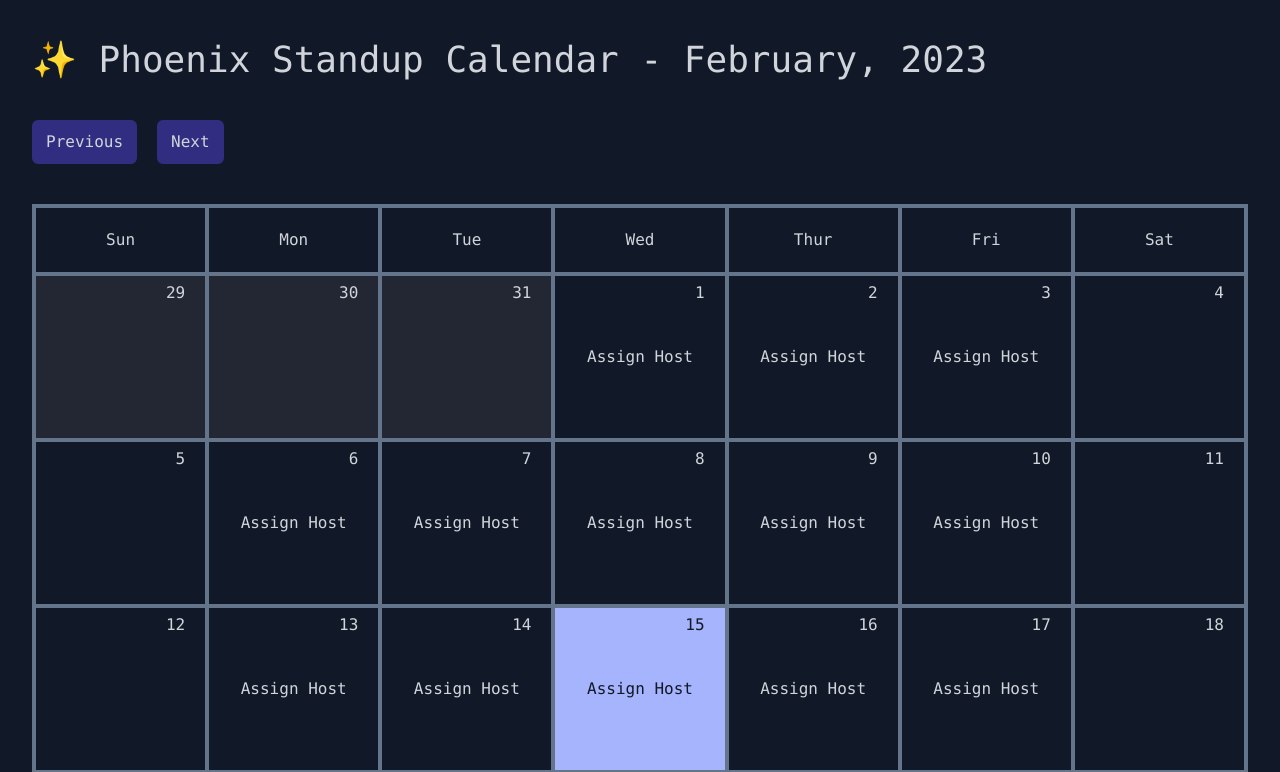
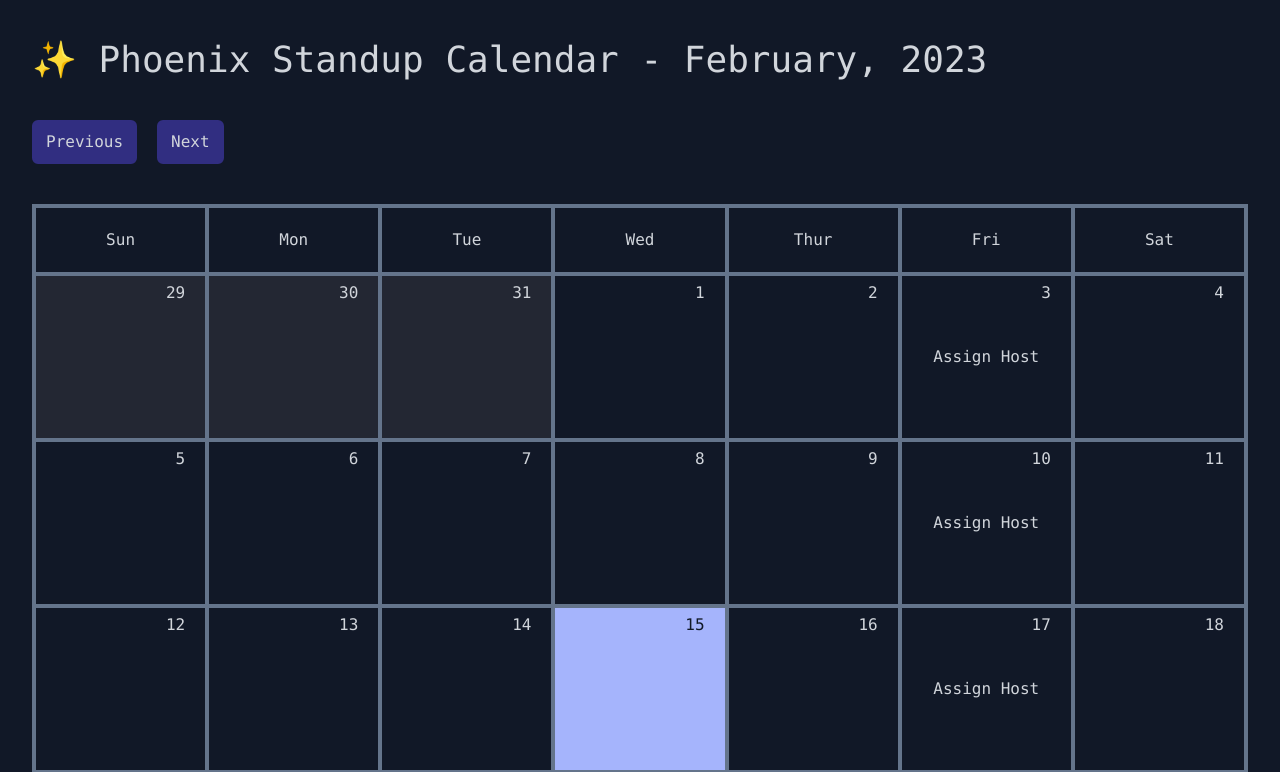
Before and after one commit to seandaniel-uf/calendar, a React (Vite) app: page / in a window 1280 px wide. Shown: the top 772 px of the page. Built offline with nearby package versions, Linux system fonts and the light colour scheme.

Commit message:
unique id, trying to set individual hosts for individual days v2

```diff
--- a/package.json
+++ b/package.json
@@ -11,11 +11,13 @@
   "dependencies": {
     "react": "^18.2.0",
     "react-dom": "^18.2.0",
+    "uuid": "^9.0.0",
     "zustand": "^4.3.3"
   },
   "devDependencies": {
     "@types/react": "^18.0.27",
     "@types/react-dom": "^18.0.10",
+    "@types/uuid": "^9.0.1",
     "@vitejs/plugin-react": "^3.1.0",
     "autoprefixer": "^10.4.13",
     "postcss": "^8.4.21",
--- a/src/components/CalendarDays.tsx
+++ b/src/components/CalendarDays.tsx
@@ -1,10 +1,13 @@
 import { useStore } from "../store";
+import { v4 as uuidv4 } from "uuid";
 
 export const CalendarDays = (props: any): JSX.Element => {
   const hosts = useStore((state) => state.hosts);
-  const modal = useStore((state) => state.modal);
+  const modalIndex = useStore((state) => state.modalIndex);
+  const modalOpen = useStore((state) => state.modalOpen);
   const toggleModal = useStore((state) => state.toggleModal);
   const assignHost = useStore((state) => state.assignHost);
+  const host = useStore((state) => state.host);
   const assignAlternateHost = useStore((state) => state.assignAlternateHost);
 
   let firstDayOfMonth = new Date(
@@ -15,6 +18,7 @@ export const CalendarDays = (props: any): JSX.Element => {
 
   let weekdayOfFirstDay = firstDayOfMonth.getDay();
   let currentDays = [];
+  // calculate 2 week intervals
 
   for (let day = 0; day < 42; day++) {
     if (day === 0 && weekdayOfFirstDay === 0) {
@@ -32,12 +36,14 @@ export const CalendarDays = (props: any): JSX.Element => {
       date: new Date(firstDayOfMonth),
       month: firstDayOfMonth.getMonth(),
       number: firstDayOfMonth.getDate(),
+      engDemo: new Date(firstDayOfMonth).getDay() === 5,
       selected: firstDayOfMonth.toDateString() === props.day.toDateString(),
       year: firstDayOfMonth.getFullYear(),
       currentMonthDay:
         firstDayOfMonth.getMonth() === props.day.getMonth() &&
         firstDayOfMonth.getDate() === new Date().getDate() &&
         firstDayOfMonth.getMonth() === new Date().getMonth(),
+      id: uuidv4(),
     };
 
     currentDays.push(calendarDay);
@@ -45,10 +51,10 @@ export const CalendarDays = (props: any): JSX.Element => {
 
   return (
     <ul className="calendar-days flex flex-wrap">
-      {currentDays.map((day: any, index: number): JSX.Element => {
+      {currentDays.map((day: any): JSX.Element => {
         return (
           <li
-            key={index}
+            key={day.id}
             className={
               "pb-[69px] px-[20px] w-[calc(100%/7)] border-slate-500 border-2 text-center calendar-day" +
               (day.currentMonth ? " current" : " prev-next-month") +
@@ -56,18 +62,20 @@ export const CalendarDays = (props: any): JSX.Element => {
             }
           >
             <p className="pt-[5px] pb-[40px] text-right">{day.number}</p>
-            <button
-              className="transition assign-host-btn text-center hover:text-indigo-900"
-              onClick={() => toggleModal(index)}
-            >
-              Assign Host
-            </button>
-            {modal === index && (
+            {day.engDemo && (
+              <button
+                className="transition assign-host-btn text-center hover:text-indigo-900"
+                onClick={() => toggleModal(day.id)}
+              >
+                {day.id && host && !modalOpen ? host : "Assign Host"}
+              </button>
+            )}
+            {day.id && modalOpen && (
               <div className="bg-gray-900/[0.8] fixed w-[100%] z-[1010] h-[100%] top-[50%] left-[50%] transform translate-x-[-50%] translate-y-[-50%] flex justify-center items-center">
                 <ul className="max-w-[320px] w-[320px]">
-                  {hosts.map((host: string, index: number) => {
+                  {hosts.map((host: string) => {
                     return (
-                      <li key={index}>
+                      <li key={day.id}>
                         <button
                           className="text-gray-300 bg-indigo-900 py-[8px] px-[12px] border-indigo-900 border-2 hover:bg-gray-900 rounded-md transition mb-[20px]"
                           value={host}
--- a/src/index.css
+++ b/src/index.css
@@ -7,11 +7,6 @@
 @layer base {
   body {
     @apply text-gray-300;
-  }
-
-  .calendar-days li:nth-child(7n+1) .assign-host-btn,
-  .calendar-days li:nth-child(7n) .assign-host-btn {
-    @apply invisible;
   }
 
   .selected {
@@ -26,6 +21,4 @@
   .prev-next-month .assign-host-btn {
     @apply invisible;
   }
-
-
 }
--- a/src/store.tsx
+++ b/src/store.tsx
@@ -4,7 +4,8 @@ import { create } from "zustand";
 interface StoreState {
   // hosts
   hosts: string[];
-  modal: number;
+  modalIndex: number;
+  modalOpen: boolean;
   host: string;
   alternateHost: string;
   toggleModal: (index: number) => void;
@@ -76,12 +77,14 @@ export const useStore = create<StoreState>((set, get) => ({
     "No Standup",
   ],
   // non value in mapping of numbers
-  modal: -1,
+  modalIndex: -1,
+  modalOpen: false,
   host: "",
   alternateHost: "",
   toggleModal: (index) => {
     set({
-      modal: index,
+      modalIndex: index,
+      modalOpen: true,
     });
   },
 
@@ -89,11 +92,8 @@ export const useStore = create<StoreState>((set, get) => ({
   assignHost: (e: any) => {
     set({
       host: e.target.value,
-      modal: -1,
+      modalOpen: false,
     });
-
-    e.target.parentElement.parentElement.parentElement.previousElementSibling.innerText =
-      get().host;
   },
   // assignHost param/argument for value, not event
   // what does this return if we are assigning state
@@ -111,7 +111,7 @@ export const useStore = create<StoreState>((set, get) => ({
         alternateHostArray[
           Math.floor(Math.random() * alternateHostArray.length)
         ],
-      modal: -1,
+      modalOpen: false,
     });
 
     e.target.parentElement.parentElement.parentElement.previousElementSibling.innerText =
@@ -122,51 +122,51 @@ export const useStore = create<StoreState>((set, get) => ({
   CalendarMonths: [
     {
       monthName: "January",
-      date: new Date(2023, 0, 1, 12, 0, 0),
+      date: new Date(new Date().getFullYear(), 0, 1, 12, 0, 0),
     },
     {
       monthName: "February",
-      date: new Date(2023, 1, 1, 12, 0, 0),
+      date: new Date(new Date().getFullYear(), 1, 1, 12, 0, 0),
     },
     {
       monthName: "March",
-      date: new Date(2023, 2, 1, 12, 0, 0),
+      date: new Date(new Date().getFullYear(), 2, 1, 12, 0, 0),
     },
     {
       monthName: "April",
-      date: new Date(2023, 3, 1, 12, 0, 0),
+      date: new Date(new Date().getFullYear(), 3, 1, 12, 0, 0),
     },
     {
       monthName: "May",
-      date: new Date(2023, 4, 1, 12, 0, 0),
+      date: new Date(new Date().getFullYear(), 4, 1, 12, 0, 0),
     },
     {
       monthName: "June",
-      date: new Date(2023, 5, 1, 12, 0, 0),
+      date: new Date(new Date().getFullYear(), 5, 1, 12, 0, 0),
     },
     {
       monthName: "July",
-      date: new Date(2023, 6, 1, 12, 0, 0),
+      date: new Date(new Date().getFullYear(), 6, 1, 12, 0, 0),
     },
     {
       monthName: "August",
-      date: new Date(2023, 7, 1, 12, 0, 0),
+      date: new Date(new Date().getFullYear(), 7, 1, 12, 0, 0),
     },
     {
       monthName: "September",
-      date: new Date(2023, 8, 1, 12, 0, 0),
+      date: new Date(new Date().getFullYear(), 8, 1, 12, 0, 0),
     },
     {
       monthName: "October",
-      date: new Date(2023, 9, 1, 12, 0, 0),
+      date: new Date(new Date().getFullYear(), 9, 1, 12, 0, 0),
     },
     {
       monthName: "November",
-      date: new Date(2023, 10, 1, 12, 0, 0),
+      date: new Date(new Date().getFullYear(), 10, 1, 12, 0, 0),
     },
     {
       monthName: "December",
-      date: new Date(2023, 11, 1, 12, 0, 0),
+      date: new Date(new Date().getFullYear(), 11, 1, 12, 0, 0),
     },
   ],
 }));
```
Also changed, not shown: 1 other file (tests, documents, lock files or other folders).
